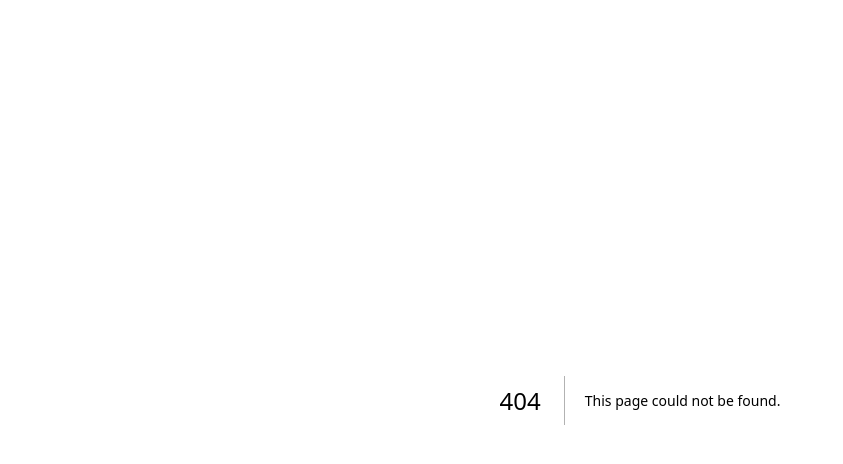
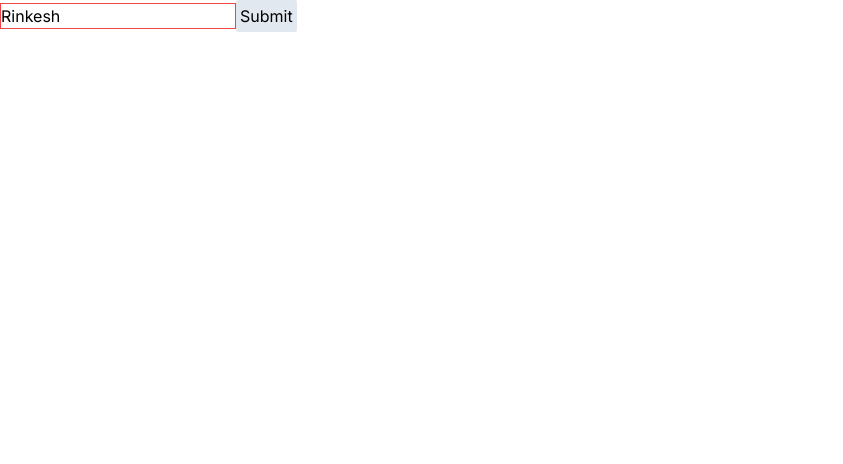
Before and after one commit to Rinkesh375/anil_next, a Next.js app: page /users/1/update in a window 1280 px wide. Before the commit this address had no page. Shown: the top 464 px of the page, without its empty margins (0-843 px from the left). Built offline with nearby package versions, Linux system fonts and the light colour scheme.

Commit message:
put request using frontend form

```diff
--- /dev/null
+++ b/src/app/users/[userId]/update/page.jsx
@@ -0,0 +1,40 @@
+"use client";
+import axios from "axios";
+import React, { useState, useEffect } from "react";
+import { getData } from "../page";
+
+async function addNewData(id,data){
+      const res = await axios.put(`http://localhost:3000/api/user/${id}`,data)
+      return res.data.result
+}
+
+
+const page = ({ params: { userId } }) => {
+  const [name, setName] = useState("");
+  const handleForm = (event) => {
+    event.preventDefault();
+    addNewData(userId,{name})
+    .then((res)=>console.log(res))
+  };
+
+  useEffect(() => {
+    getData(userId).then((res) => setName(res.name));
+  }, []);
+
+  return (
+    <form onSubmit={handleForm}>
+      <input
+        type="text"
+        name="userName"
+        value={name}
+        onChange={(e) => setName(e.target.value)}
+        className="border border-red-500"
+      />
+      <button type="submit" className="bg-slate-200 p-1 rounded-sm">
+        Submit
+      </button>
+    </form>
+  );
+};
+
+export default page;
--- a/src/app/users/page.jsx
+++ b/src/app/users/page.jsx
@@ -12,10 +12,15 @@ const page = async() => {
     const users = await getData();
   return (
     <>
-   {users.map((user)=><Link href={`users/${user.id}`}>
+   {users.map((user)=><div className='flex ' key={user.id}>
+
+    <Link href={`users/${user.id}`}>
         <h1 className='text-base text-[rgb(0,0,255)]'>Name : {user.name}</h1>
 
-   </Link>)}
+
+   </Link>
+   <Link href={`users/${user.id}/update`}><h1 className='text-base text-[rgb(0,255,136)]'>Update</h1></Link>
+   </div>)}
 
 
     </>
```
